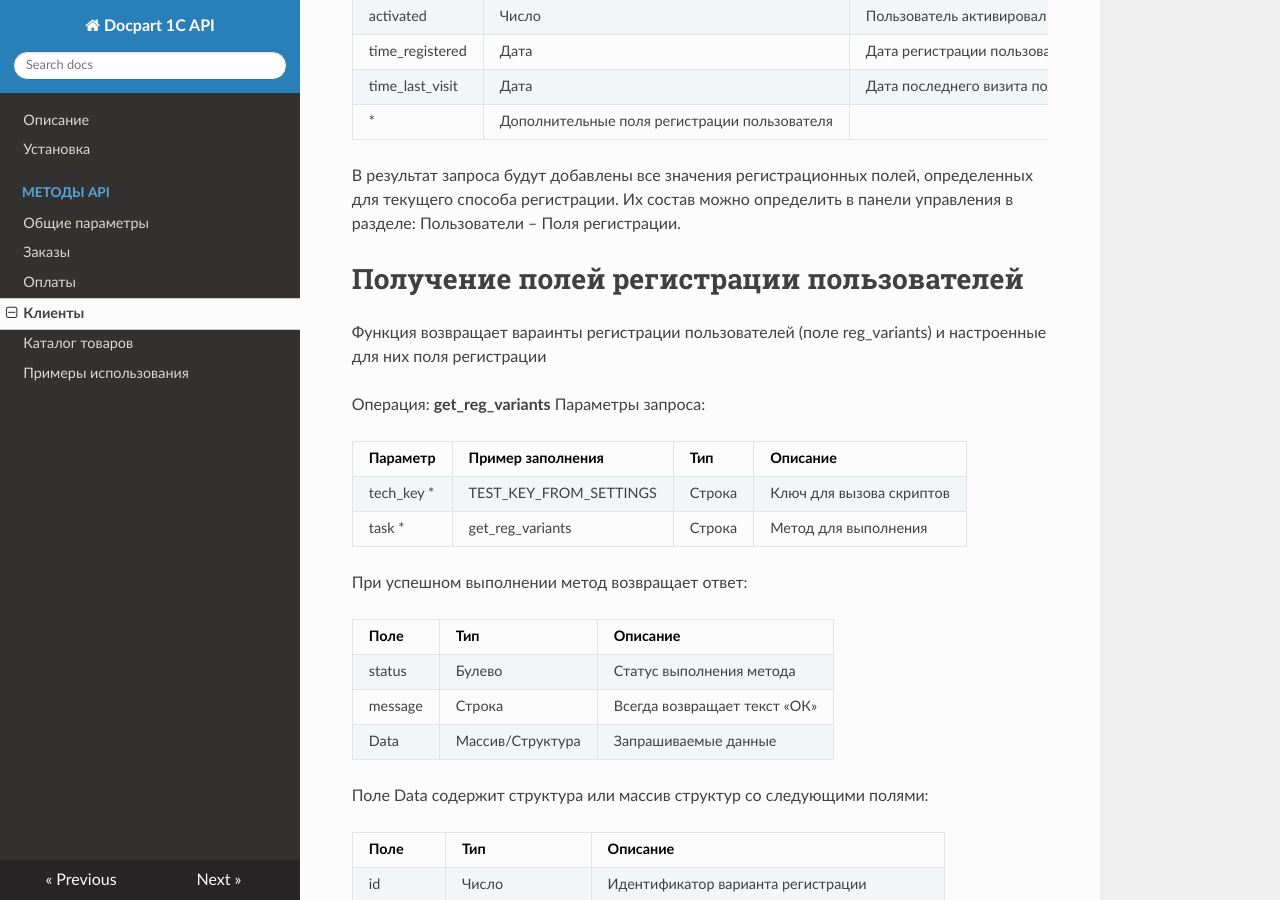
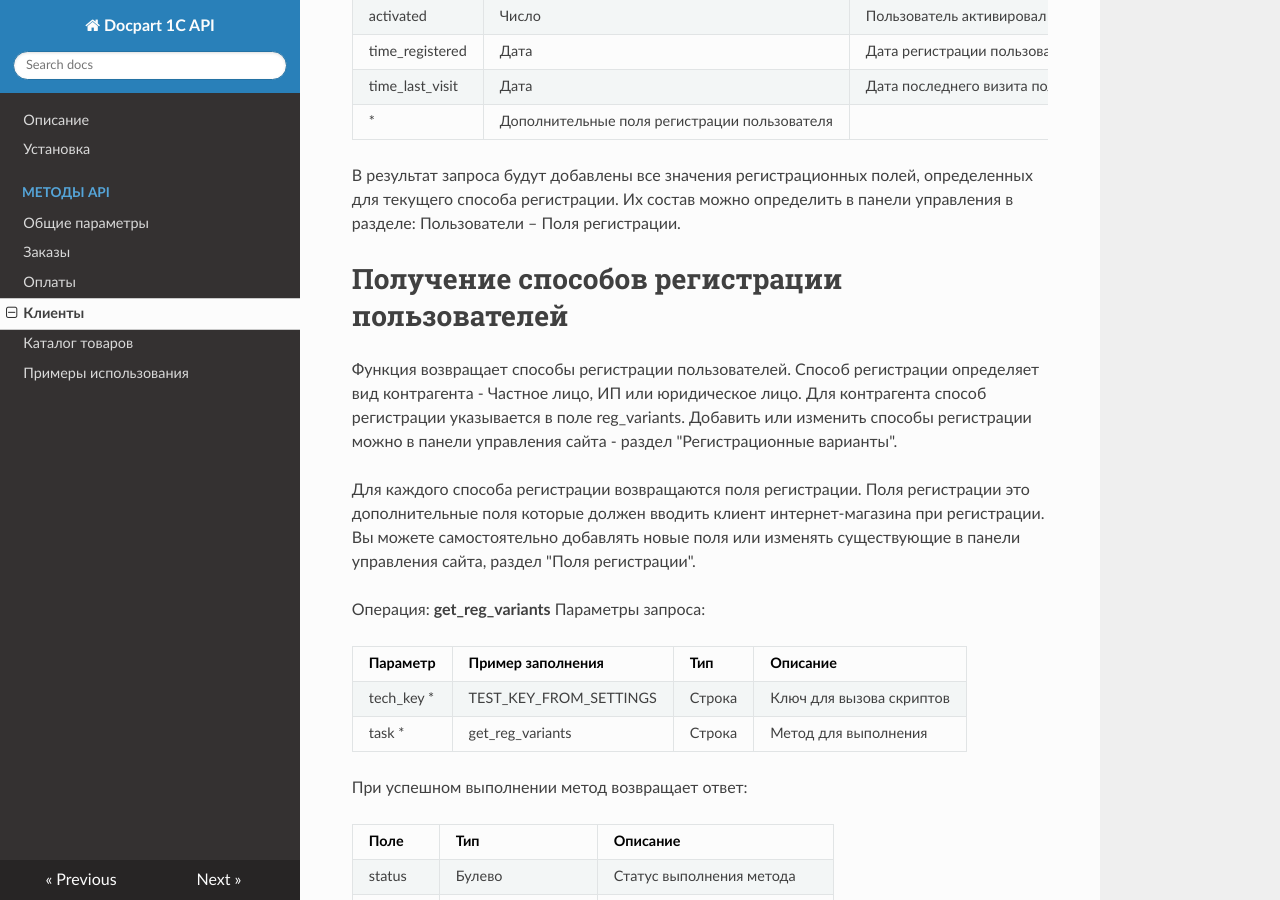
Before and after one commit to emayskiy/Docpart_1C_API_WIKI, an MkDocs documentation site: the page built from docs/users_methods.md, in a window 1280 px wide and 900 px high, scrolled down 823 px. Built offline with MkDocs 1.6.1, drawn with Linux system fonts in a browser that asks for light colours; nearby versions of some CDN libraries.

Commit message:
fix description

```diff
--- a/docs/users_methods.md
+++ b/docs/users_methods.md
@@ -35,9 +35,11 @@
 В результат запроса будут добавлены все значения регистрационных полей, определенных для текущего способа регистрации. Их состав можно определить в панели управления в разделе: Пользователи – Поля регистрации.
 
 
-# Получение полей регистрации пользователей
+# Получение способов регистрации пользователей
 
-Функция возвращает вараинты регистрации пользователей (поле reg_variants) и настроенные для них поля регистрации
+Функция возвращает способы регистрации пользователей. Способ регистрации определяет вид контрагента - Частное лицо, ИП или юридическое лицо. Для контрагента способ регистрации указывается в поле reg_variants. Добавить или изменить способы регистрации можно в панели управления сайта - раздел "Регистрационные варианты".
+
+Для каждого способа регистрации возвращаются поля регистрации. Поля регистрации это дополнительные поля которые должен вводить клиент интернет-магазина при регистрации. Вы можете самостоятельно добавлять новые поля или изменять существующие в панели управления сайта, раздел "Поля регистрации".
 
 Операция: **get_reg_variants**
 Параметры запроса:
```
